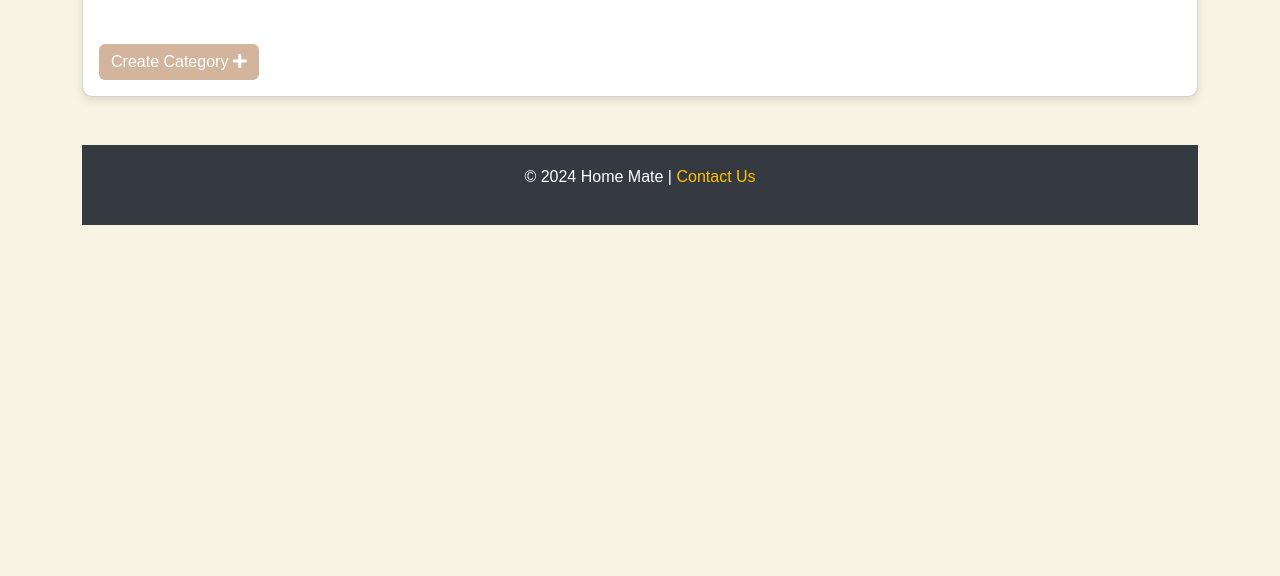
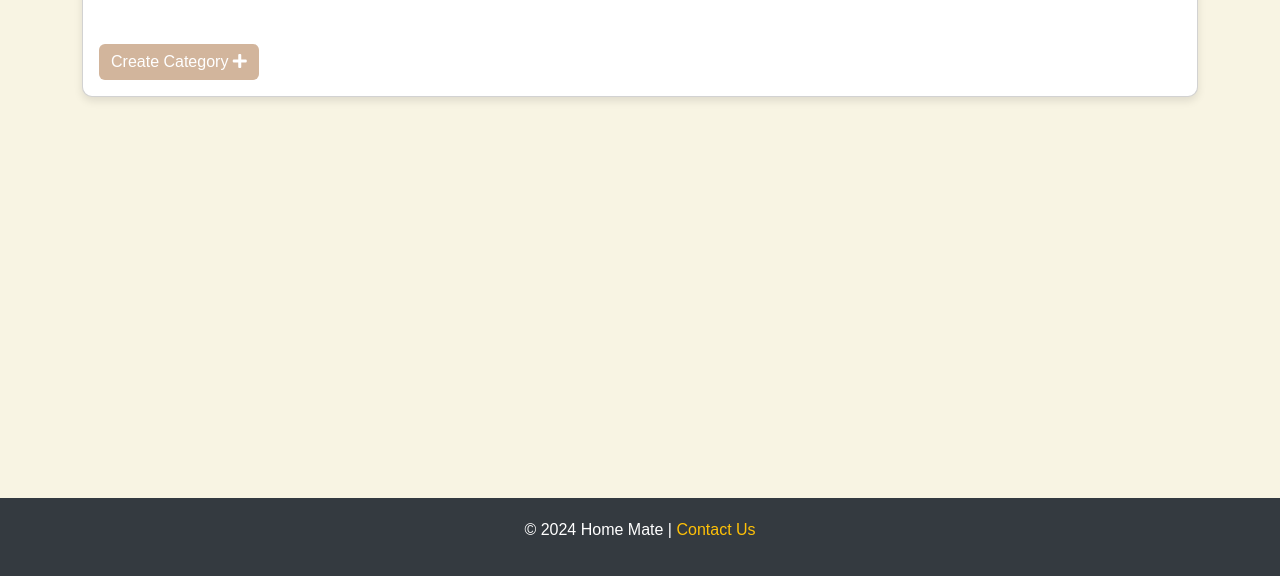
Before and after one commit to Anshika-singhal/home-mate, a website: page client/Home.html in a window 1280 px wide. Shown: the part 222-798 px from the top of the page. Drawn offline with nearby package versions, Linux system fonts and the light colour scheme; no server answers.

Commit message:
more changes

```diff
--- a/client/Home.html
+++ b/client/Home.html
@@ -77,9 +77,8 @@
             padding: 20px;
             background-color: #343a40;
             color: white;
-            width: 100%; /* Make sure the footer spans the full width of the screen */
-            position: relative; /* Keeps it positioned under the content */
-            flex-shrink: 0; /* Ensures the footer does not shrink */
+            width: 100%;
+            position: relative;
         }
 
         .footer a {
@@ -171,9 +170,10 @@
         </div>
     </div>
 
-    <div class="footer mt-4 ">
-        <p>© 2024 Home Mate | <a href="#">Contact Us</a></p>
-    </div>
+</div>
+
+<div class="footer mt-4 ">
+    <p>© 2024 Home Mate | <a href="#">Contact Us</a></p>
 </div>
 
 <script src="https://cdn.jsdelivr.net/npm/bootstrap@5.3.3/dist/js/bootstrap.bundle.min.js"></script>
```
Also changed, not shown: client/categories.html (+1 -5 lines), client/category.js (+0 -37 lines), client/scripts.js (+0 -20 lines).
